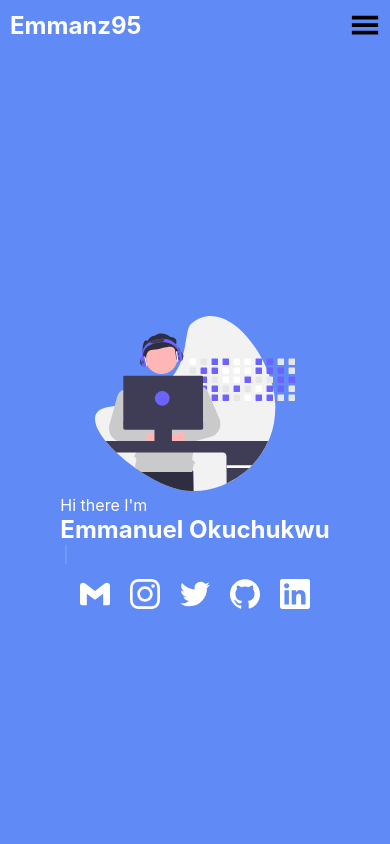
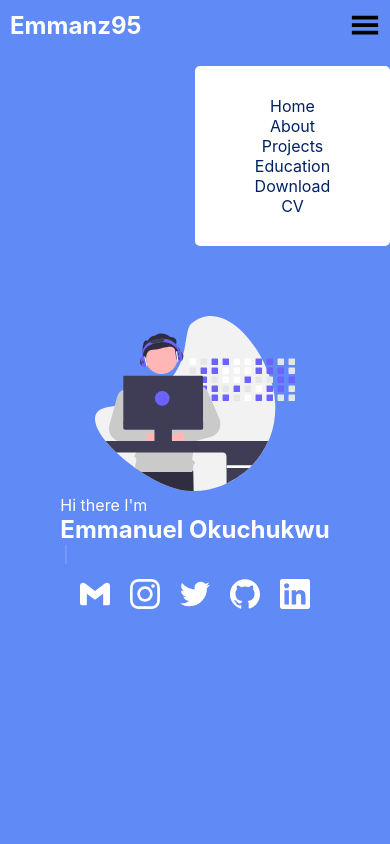
Before and after one commit to emmanz1995/emmanza95-portfolio, a React (Create React App) app: page / in a window 390 px wide. Shown: the top 844 px of the page. Built offline with nearby package versions, Linux system fonts and the light colour scheme.

Commit message:
fixed the issue with the responsive menu for the navbar

```diff
--- a/src/App.tsx
+++ b/src/App.tsx
@@ -9,6 +9,7 @@ import Skills from './components/Skills';
 import Education from './components/Education';
 import Footer from './components/Footer';
 import {useScroll} from "framer-motion";
+import Menu from "./components/Menu";
 
 const GlobalStyles = createGlobalStyle`
   * {
@@ -29,11 +30,14 @@ const GlobalStyles = createGlobalStyle`
 `
 
 function App() {
+  const [reveal, setReveal] = useState(false);
+  const revealMenu = () => setReveal(!reveal);
   return (
     <div className="App">
       <GlobalStyles />
       {/*<ScrollerMotion>*/}
-        <Navbar />
+        <Navbar revealMenu={revealMenu} />
+        {!reveal && <Menu revealMenu={revealMenu} />}
         <Hero />
         <About />
         <Projects />
--- /dev/null
+++ b/src/components/Menu.tsx
@@ -0,0 +1,47 @@
+import React, { FC } from 'react';
+import styled from 'styled-components';
+
+const StyledMenuContainer = styled.ul`
+  list-style: none;
+  display: none;
+  //flex-direction: column;
+  //align-items: center;
+  text-align: center;
+  gap: 10px;
+  position: absolute;
+  left: 50%;
+  background-color: ${(props: any) => props.theme.light};
+  padding: 30px 50px;
+  border-radius: 5px;
+  a {
+    text-decoration: none;
+    color: ${(props: any) => props.theme.secondaryColor};
+  }
+  @media screen and (max-width: ${(props: any) => props.theme.sm}) {
+    display: block;
+  }
+`;
+
+const Menu: FC<{revealMenu: () => void}> = ({ revealMenu }) => {
+    return (
+        <StyledMenuContainer>
+            <li>
+                <a href="/#home">Home</a>
+            </li>
+            <li>
+                <a href="#about">About</a>
+            </li>
+            <li>
+                <a href="#projects">Projects</a>
+            </li>
+            <li>
+                <a href="#education">Education</a>
+            </li>
+            <li>
+                <a href="/assets/New Emmanuel Okuchukwu CV.pdf" target="_blank" rel="noreferrer">Download CV</a>
+            </li>
+        </StyledMenuContainer>
+    );
+};
+
+export default Menu;
--- a/src/components/Navbar.tsx
+++ b/src/components/Navbar.tsx
@@ -1,10 +1,10 @@
-import React, { useState, useEffect } from 'react';
+import React, { useState, useEffect, FC } from 'react';
 import { GiHamburgerMenu } from 'react-icons/gi'
 import { StyledNavbarContainer, StyledNavbarWrapper } from '../styles/navbar';
 
-const Navbar = () => {
-    const [reveal, setReveal] = useState(false);
-    const revealMenu = () => setReveal(!reveal);
+const Navbar: FC<{revealMenu: () => void}> = ({ revealMenu }) => {
+    // const [reveal, setReveal] = useState(false);
+    // const revealMenu = () => setReveal(!reveal);
     // const [revealNav, setRevealNav] = useState(false)
     // const navTransition = () => {
     //     if (window.scrollY > 50) {
@@ -27,7 +27,7 @@ const Navbar = () => {
                 <div>
                     <GiHamburgerMenu size={30} onClick={revealMenu} className="hamburger-menu" />
                 </div>
-                <ul className={!reveal ? "nav-options" : "menu"}>
+                <ul className="nav-options">
                     <li>
                         <a href="/#home">Home</a>
                     </li>
```
